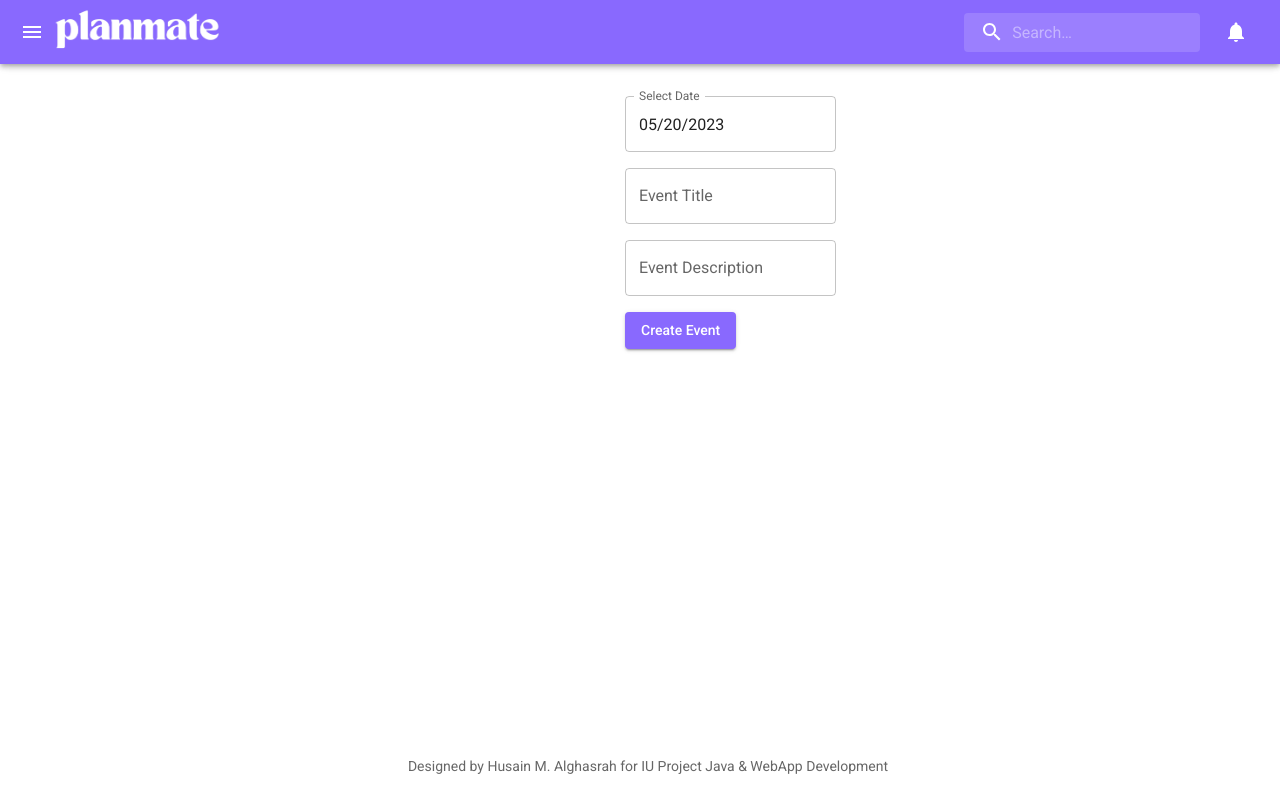
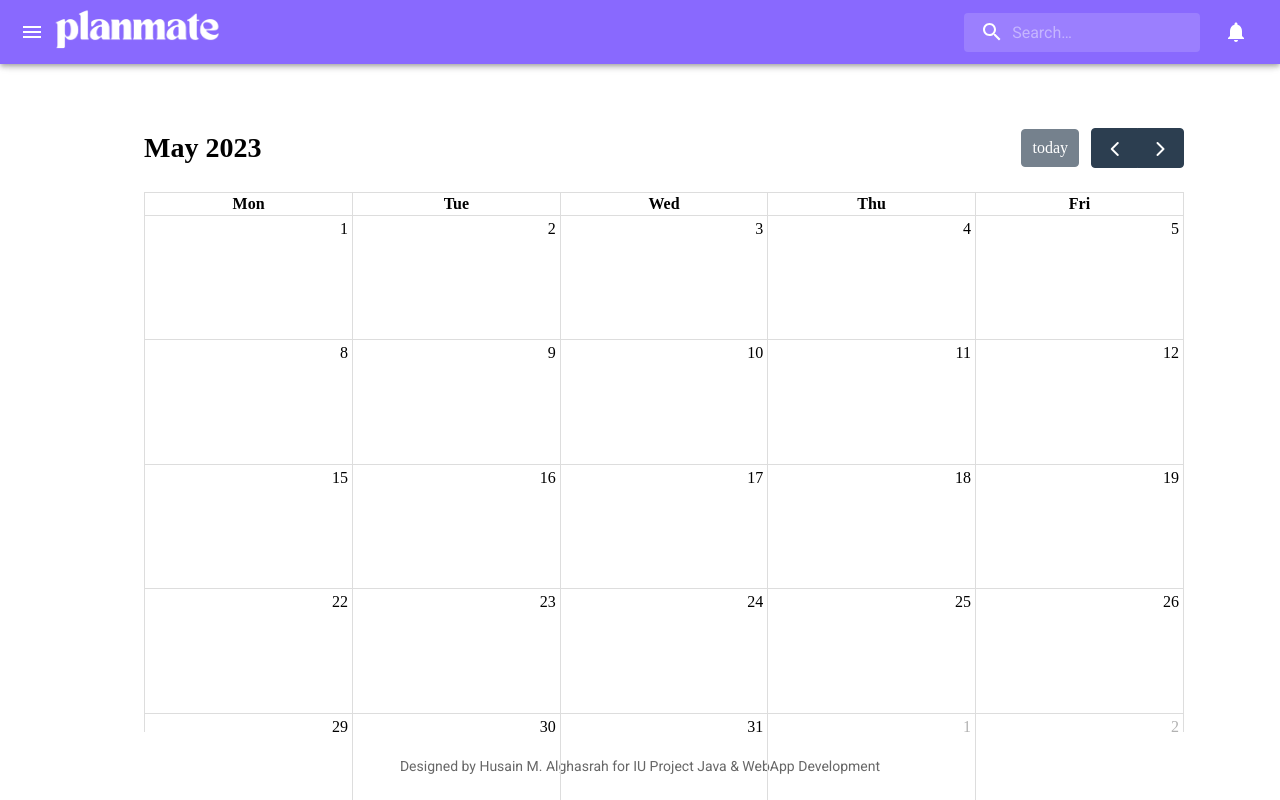
Before and after one commit to halghasra/PlanMate, a React (Create React App) app: page /calendar in a window 1280 px wide. Built offline with nearby package versions, Linux system fonts and the light colour scheme; no server answers; the database is empty; sample sign-in values are in the browser's storage.

Commit message:
Trying to fix the Calendar component size

```diff
--- a/src/components/Calendar.js
+++ /dev/null
@@ -1,87 +0,0 @@
-import React, { useState, useRef } from "react";
-import {
-  Tabs,
-  Tab,
-  Box,
-  Button,
-  TextField,
-} from "@mui/material";
-import { DatePicker } from "@mui/x-date-pickers";
-import { db, auth } from '../firebase';
-import { doc, getDoc, setDoc } from "firebase/firestore";
-import { getStorage, ref } from 'firebase/storage';
-
-const Calendar = () => {
-  // Current date
-  const [currentDate, setCurrentDate] = useState(new Date());
-  // event title
-  const [eventTitle, setEventTitle] = useState('');
-  // event description
-  const [eventDescription, setEventDescription] = useState('');
-
-  const handleDateChange = (date) => {
-    // set current date to the new date
-    setCurrentDate(date);
-  };
-
-  const handleEventTitleChange = (eventTitle) => {
-    // set the event title valriable to a new value
-    setEventTitle(eventTitle);
-  };
-
-  const handleEventDescriptionChange = (eventDescription) => {
-    // set the event description to the new value
-    setEventDescription(eventDescription);
-  };
-
-  const handleCreateEvent = () => {
-
-    // get the current user
-    const user = auth.currentUser;
-
-    // Create a new document in the events collection
-    const ref = db.collection("events").doc(user.uid);
-
-    // Create a new event object
-    ref.set({
-        title: eventTitle,
-        description: eventDescription,
-        date: currentDate,
-    });
-  };
-
-  return (
-    <Box>
-      <Tabs variant="fullWidth" value={currentDate} onChange={handleDateChange}>
-        <Tab label="Month" />
-        <Tab label="Week" />
-        <Tab label="Day" />
-      </Tabs>
-      <Box sx={{ mt: 2 }}>
-        <DatePicker
-          disablePast
-          value={currentDate}
-          onChange={handleDateChange}
-          label="Select Date"
-          style={{ width: 200 }}
-        />
-      </Box>
-      <Box sx={{ mt: 2 }}>
-        <TextField label="Event Title" onChange={handleEventTitleChange} />
-      </Box>
-      <Box sx={{ mt: 2 }}>
-        <TextField
-          label="Event Description"
-          onChange={handleEventDescriptionChange}
-        />
-      </Box>
-      <Box sx={{ mt: 2 }}>
-        <Button variant="contained" color="primary" onClick={handleCreateEvent}>
-          Create Event
-        </Button>
-      </Box>
-    </Box>
-  );
-};
-
-export default Calendar;
--- /dev/null
+++ b/src/components/FullCalendar.js
@@ -0,0 +1,40 @@
+import React from "react";
+import { ThemeProvider } from "@mui/material";
+import FullCalendar from "@fullcalendar/react";
+import dayGridPlugin from "@fullcalendar/daygrid";
+import interactionPlugin from "@fullcalendar/interaction";
+import theme from "../theme/theme";
+import { Box } from "@mui/system";
+
+export default function Calendar() {
+    const handleDateClick = (arg) => {
+        alert(arg.dateStr);
+    };
+
+    const renderEventContent = (eventInfo) => {
+        return (
+            <>
+                <b>{eventInfo.timeText}</b>
+                <i>{eventInfo.event.title}</i>
+            </>
+        );
+    };
+
+    return (
+        <ThemeProvider theme={theme}>
+            <Box sx={{ height: '100%', width: "calc(100vw - 240px)" }}>
+            <FullCalendar
+              plugins={[dayGridPlugin, interactionPlugin]}
+              initialView="dayGridMonth"
+              weekends={false}
+              dateClick={(e) => handleDateClick(e)}
+              events={[
+                { title: "event 1", date: "2021-05-07" },
+                { title: "event 2", date: "2021-05-17" }
+              ]}
+              eventContent={renderEventContent}
+            />
+            </Box>
+        </ThemeProvider>
+      );
+}
--- a/src/components/Header.js
+++ b/src/components/Header.js
@@ -78,7 +78,7 @@ const Header = ({ onOpen }) => {
 
     // Render the header component
     return (
-      <AppBar position="fixed" color="primary" sx={{ width: '100%' }}>
+      <AppBar position="static" color="primary" sx={{ width: '100%' }}>
         <Toolbar>
           <IconButton color ="inherit" onClick={onOpen} edge="start">
             <Menu />
--- a/src/components/Layout.js
+++ b/src/components/Layout.js
@@ -4,11 +4,11 @@
  * The component is rendered when the user is logged in.
  * @return {JSX} Return the layout component
  */
-import React, { useState } from 'react';
-import { Box } from '@mui/material';
-import Header from './Header';
-import HamburgerMenu from './Hamburgermenu';
-import Footer from './Footer';
+import React, { useState } from "react";
+import { Box } from "@mui/material";
+import Header from "./Header";
+import HamburgerMenu from "./Hamburgermenu";
+import Footer from "./Footer";
 
 // Add a Layout component to wrap the Header, HamburgerMenu, Footer, and children components
 const Layout = ({ children }) => {
@@ -18,12 +18,12 @@ const Layout = ({ children }) => {
   // Add functions to handle the drawer open
   const handleDrawerOpen = () => {
     setIsOpen(true);
-    }
+  };
 
   // Add functions to handle the drawer close
   const handleDrawerClose = () => {
     setIsOpen(false);
-    }
+  };
 
   /*
     // onOpen: Render the Header component and pass the onOpen function as a prop
@@ -32,10 +32,36 @@ const Layout = ({ children }) => {
     // Finally, render the Footer component
     */
   return (
-        <Box sx={{ display: 'grid', gridTemplateColumns: '240px auto', gridTemplateRows: 'auto 1fr auto' }}>
+    <Box
+      sx={{
+        position: "fixed",
+        top: 0,
+        left: 0,
+        right: 0,
+        zIndex: 1
+      }}
+    >
       <Header onOpen={handleDrawerOpen} />
-            <HamburgerMenu isOpen={isOpen} onOpen={handleDrawerOpen} onClose={handleDrawerClose} />
-            <Box component="main" sx={{ gridColumn: '2 / 3', display: 'flex', justifyContent: 'center', alignItems: 'center', p: 3}}>
+      <HamburgerMenu
+        isOpen={isOpen}
+        onOpen={handleDrawerOpen}
+        onClose={handleDrawerClose}
+      />
+      <Box
+        component="main"
+        sx={{
+            gridColumn: '1 / 2',
+            display: 'flex',
+            justifyContent: 'center',
+            alignItems: 'center',
+            p: 3,
+            pt: (theme) => theme.spacing(8), // Add the header height as padding-top
+            pb: (theme) => theme.spacing(8), // Add the footer height as padding-bottom
+            minHeight: `calc(100vh - ${theme => theme.spacing(8) * 2}px)`, // Subtract the combined height of the header and footer from 100vh
+            minWidth: "100vw", // Expand to the full width of the viewport
+            overflow: "auto", // Enable scrolling when needed
+          }}
+      >
         {children}
       </Box>
       <Footer />
--- a/src/components/LogoutButton.js
+++ b/src/components/LogoutButton.js
@@ -1,3 +1,9 @@
+/**
+ * @desc: This component is used to log out the user from the application.
+ * It uses the Button component from Material UI to create a button to log out the user.
+ * The component is rendered when the user clicks on the Logout link in the navigation menu.
+ * @return {JSX} Return the logout button component
+ */
 import React from 'react';
 import { Button } from '@mui/material';
 import { auth, signOut } from '../firebase';
```
Also changed, not shown: package.json (+10 -1 lines), src/App.js (+6 -6 lines), src/components/NewEntry.js (deleted, +0 -14 lines), src/components/Task.js (deleted, +0 -30 lines), src/components/TaskList.js (deleted, +0 -31 lines), src/styles.css (added), 1 other file (tests, documents, lock files or other folders). Lines whose indentation alone changed are shown as unchanged.
